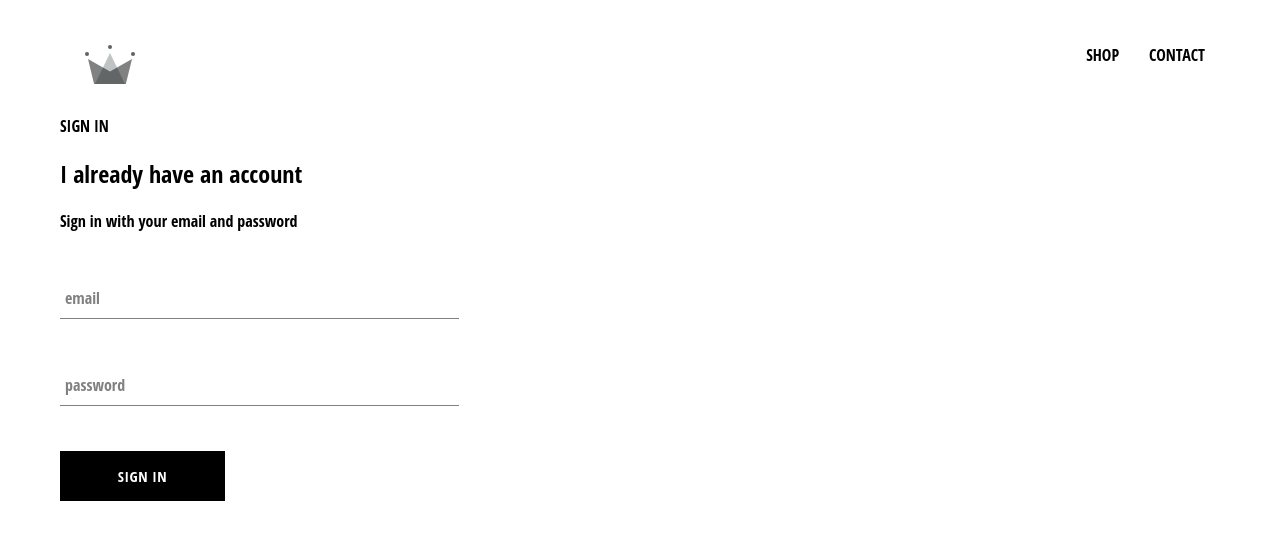
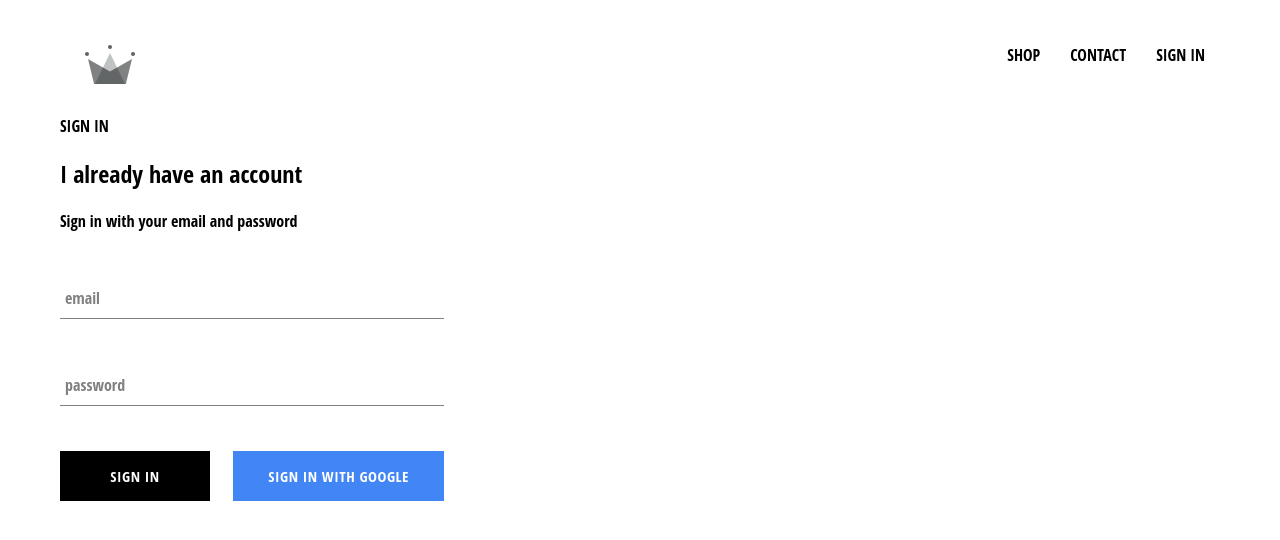
Before and after one commit to SonishMaharjan/e_commerce, a React (Create React App) app: page /signin in a window 1280 px wide. Shown: the top 540 px of the page. Built offline with nearby package versions, Linux system fonts and the light colour scheme; no server answers; the HTML template or start-up script is replaced by a standard one.

Commit message:
firebase authentication added.

```diff
--- a/package.json
+++ b/package.json
@@ -6,9 +6,11 @@
     "@testing-library/jest-dom": "^4.2.4",
     "@testing-library/react": "^9.5.0",
     "@testing-library/user-event": "^7.2.1",
-    "node-sass": "^4.14.0",
+    "firebase": "^7.15.4",
+    "node-sass": "^4.14.1",
     "react": "^16.13.1",
     "react-dom": "^16.13.1",
+    "react-router-dom": "^5.2.0",
     "react-scripts": "3.4.1"
   },
   "scripts": {
--- a/src/App.css
+++ b/src/App.css
@@ -7,3 +7,7 @@
   text-decoration: none;
   color: black;
 }
+
+* {
+  box-sizing: border-box;
+}
--- a/src/App.js
+++ b/src/App.js
@@ -8,10 +8,32 @@
 import ShopPage from "./pages/shop/shop.component.jsx";
 import SignInAndSignOut from "./pages/sign-in-and-sign-up/sign-in-and-sign-up.component";
 
-function App() {
+import { auth } from "./firebase/firebase.utils";
+
+class App extends React.Component {
+  constructor() {
+    super();
+    this.state = {
+      currentUser: null,
+    };
+  }
+
+  unsubscribeFromAuth = null;
+
+  componentDidMount() {
+    this.unsubscribeFromAuth = auth.onAuthStateChanged((user) => {
+      this.setState({ currentUser: user });
+    });
+  }
+
+  componentWillUnmount() {
+    this.unsubscribeFromAuth();
+  }
+
+  render() {
     return (
       <div>
-      <Header> </Header>
+        <Header currentUser={this.state.currentUser}> </Header>
         <Switch>
           <Route exact path="/" component={HomePage} />
           <Route path="/shop" component={ShopPage} />
@@ -20,5 +42,6 @@
       </div>
     );
   }
+}
 
 export default App;
--- a/src/components/custom-button/custom-button.component.jsx
+++ b/src/components/custom-button/custom-button.component.jsx
@@ -2,8 +2,11 @@
 
 import "./custom-button.styles.scss";
 
-const CustomButton = ({ children, ...otherProps }) => (
-  <button className="custom-button" {...otherProps}>
+const CustomButton = ({ children, isGoogleSignIn, ...otherProps }) => (
+  <button
+    className={`${isGoogleSignIn ? "google-sign-in" : ""} custom-button`}
+    {...otherProps}
+  >
     {children}
   </button>
 );
--- a/src/components/custom-button/custom-button.styles.scss
+++ b/src/components/custom-button/custom-button.styles.scss
@@ -1,5 +1,5 @@
 .custom-button {
-  min-width: 165px;
+  min-width: 150px;
   width: auto;
   height: 50px;
   letter-spacing: 0.5px;
@@ -19,4 +19,14 @@
     color: black;
     border: 1px solid black;
   }
+
+  &.google-sign-in {
+    background-color: #4285f4;
+    color: white;
+
+    &:hover {
+      background-color: #357ae8;
+      border: none;
+    }
+  }
 }
--- a/src/components/header/header.component.jsx
+++ b/src/components/header/header.component.jsx
@@ -1,11 +1,13 @@
 import React from "react";
 import { Link } from "react-router-dom";
+
+import { auth } from "../../firebase/firebase.utils";
 
 import "./header.styles.scss";
 
 import { ReactComponent as Logo } from "../../assets/4.3 crown.svg.svg";
 
-const Header = () => (
+const Header = ({ currentUser }) => (
   <div className="header">
     <Link className="logo-container" to="/">
       <Logo className="logo"></Logo>
@@ -18,6 +20,16 @@
       <Link className="option" to="/contact">
         CONTACT
       </Link>
+
+      {currentUser ? (
+        <div className="option" onClick={() => auth.signOut()}>
+          SIGN OUT
+        </div>
+      ) : (
+        <Link className="option" to="/signin">
+          SIGN IN
+        </Link>
+      )}
     </div>
   </div>
 );
--- a/src/components/header/header.styles.scss
+++ b/src/components/header/header.styles.scss
@@ -20,6 +20,7 @@
 
     .option {
       padding: 10px 15px;
+      cursor: pointer;
     }
   }
 }
--- a/src/components/sign-in/sign-in.component.jsx
+++ b/src/components/sign-in/sign-in.component.jsx
@@ -4,6 +4,8 @@
 
 import FormInput from "../form-input/form-input.component";
 import CustomButton from "../custom-button/custom-button.component";
+
+import { signInWithGoogle } from "../../firebase/firebase.utils";
 
 class SignIn extends React.Component {
   constructor(props) {
@@ -51,7 +53,12 @@
             required
           />
 
-          <CustomButton type="submit">Sign In</CustomButton>
+          <div className="buttons">
+            <CustomButton type="submit">Sign In</CustomButton>
+            <CustomButton onClick={signInWithGoogle} isGoogleSignIn>
+              Sign in with Google
+            </CustomButton>
+          </div>
         </form>
       </div>
     );
--- a/src/components/sign-in/sign-in.styles.scss
+++ b/src/components/sign-in/sign-in.styles.scss
@@ -6,4 +6,9 @@
   .title {
     margin: 30px 0px;
   }
+
+  .buttons {
+    display: flex;
+    justify-content: space-between;
+  }
 }
--- /dev/null
+++ b/src/firebase/firebase.utils.js
@@ -0,0 +1,25 @@
+import firebase from "firebase/app";
+
+import "firebase/firestore";
+import "firebase/auth";
+
+const config = {
+  apiKey: "AIzaSyCoU76yPnObIf0PpU6th0y-R_5SL2wJRuw",
+  authDomain: "crwn-db-a9f58.firebaseapp.com",
+  databaseURL: "https://crwn-db-a9f58.firebaseio.com",
+  projectId: "crwn-db-a9f58",
+  storageBucket: "crwn-db-a9f58.appspot.com",
+  messagingSenderId: "838700207152",
+  appId: "1:838700207152:web:bae033c89bd628ace471f5",
+  measurementId: "G-G762M9DTXJ",
+};
+
+firebase.initializeApp(config);
+
+const provider = new firebase.auth.GoogleAuthProvider();
+provider.setCustomParameters({ promt: "select_account" });
+
+export const auth = firebase.auth();
+export const firestore = firebase.firestore();
+export const signInWithGoogle = () => auth.signInWithPopup(provider);
+export default firebase;
--- a/src/index.js
+++ b/src/index.js
@@ -2,7 +2,6 @@
 import ReactDOM from "react-dom";
 import "./index.css";
 import App from "./App";
-import * as serviceWorker from "./serviceWorker";
 import { BrowserRouter } from "react-router-dom";
 
 ReactDOM.render(
```
Also changed, not shown: 1 other file (tests, documents, lock files or other folders). Lines whose indentation alone changed are shown as unchanged.
